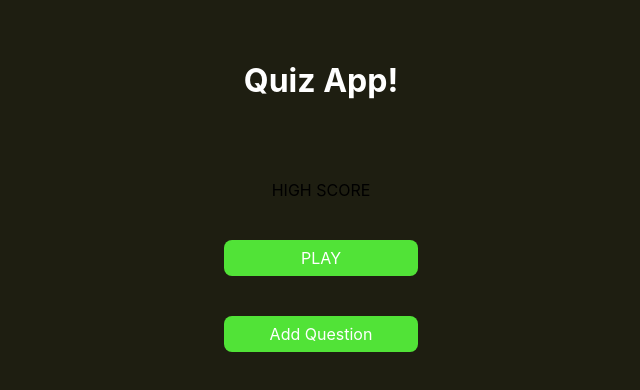
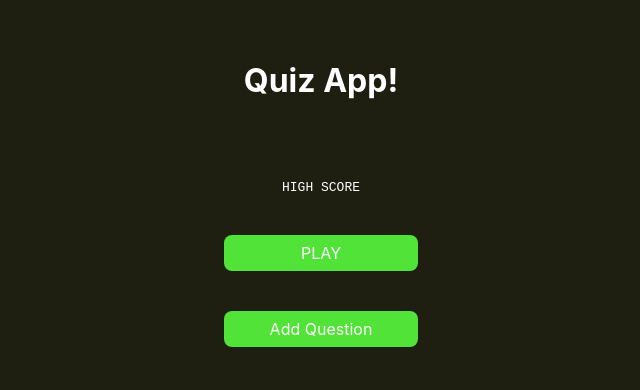
Before and after one commit to EusebioSimango/quiz-app, a React (Vite) app: page / in a window 1280 px wide. Shown: the top 390 px of the page, without its empty margins (319-959 px from the left). Built offline with nearby package versions, Linux system fonts and the light colour scheme.

Commit message:
Cleaning

```diff
--- a/src/App.tsx
+++ b/src/App.tsx
@@ -1,7 +1,7 @@
 import { useState } from 'react'
 import {  BrowserRouter as Router, Routes, Route, Link} from 'react-router-dom'
 import Questions from './components/Questions'
-import Start from './components/Start'
+import Game from './components/Game'
 import HomePage from './components/HomePage'
 import './App.css'
 
@@ -16,7 +16,7 @@ function App() {
         <Routes>
             <Route path="/" element={ <HomePage /> } />
             <Route path="add-question" element={ <Questions /> } />
-            <Route path="game" element={ <Start /> } />
+            <Route path="game" element={ <Game /> } />
         </Routes>
        </Router>
     </div>
--- a/src/components/Start.tsx
+++ b/src/components/Game.tsx
@@ -1,13 +1,13 @@
 import { useState, useEffect } from 'react'
 import { Link } from 'react-router-dom'
 
-const Start: React.FC = () => {
+const Game: React.FC = () => {
   const [questions, setQuestions] = useState<any>(null)
 
 
   useEffect(() => {
-    fetch('https://quiz-app-api-three.vercel.app/questions/all')
-    // fetch('http://localhost:8080/questions/all')
+    // fetch('https://quiz-app-api-three.vercel.app/questions/all')
+    fetch('http://localhost:8080/questions/all')
       .then(response => response.json())
       .then(async json => {
         const data = await json
@@ -113,4 +113,4 @@ const Start: React.FC = () => {
   )
 }
 
-export default Start
+export default Game
--- a/src/index.css
+++ b/src/index.css
@@ -121,3 +121,30 @@ a {
     border-radius: 8px;
     margin-top: 40px;
 }
+
+/*HOME PAGE*/
+
+#home-page {
+
+}
+
+#home-page .header {
+  color: #fff;
+  font-family: monospace;
+  font-stretch: ;
+}
+
+#home-page .header .counter {
+  background-color: #fff;
+}
+
+#home-page .main a {
+  transition: .6s;
+}
+
+#home-page .main a:hover{
+  background-color: #ccc;
+  color: #51e337;
+
+font-weight: bolder;
+}
```
